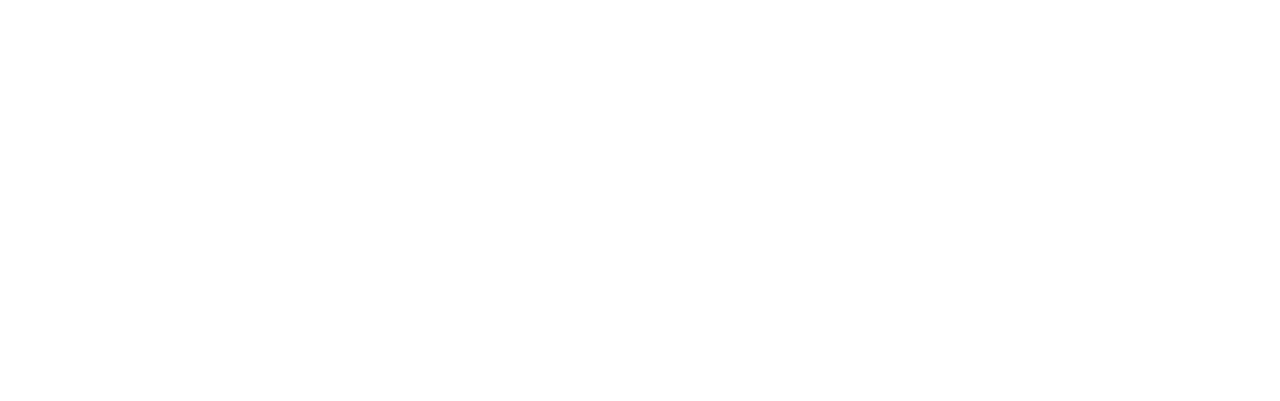
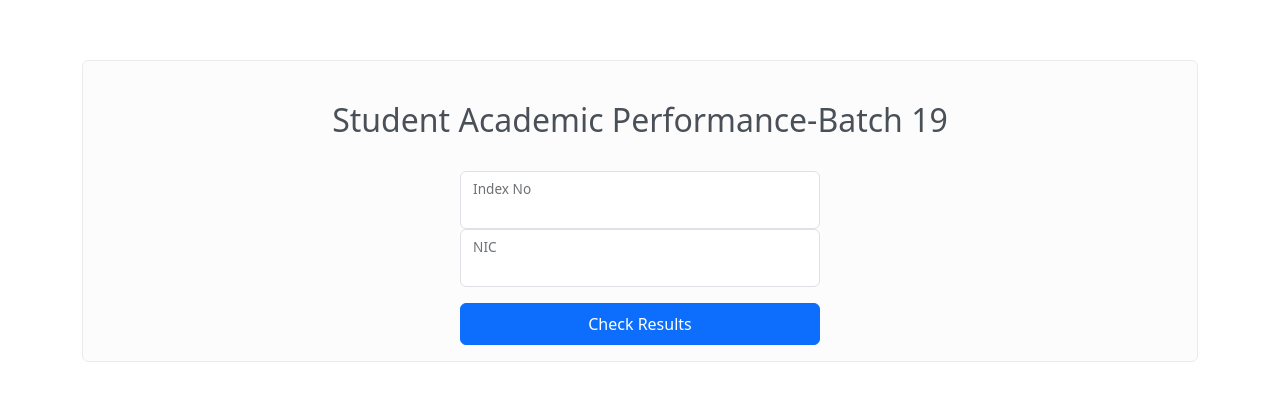
Before and after one commit to sudo-chmod/SAP-B19, a React (Create React App) app in the folder front-end/: page / in a window 1280 px wide. Shown: the part 181-582 px from the top of the page. Built offline with nearby package versions, Linux system fonts and the light colour scheme.

Commit message:
Login view

```diff
--- a/front-end/public/index.html
+++ b/front-end/public/index.html
@@ -24,6 +24,7 @@
       work correctly both with client-side routing and a non-root public URL.
       Learn how to configure a non-root public URL by running `npm run build`.
     -->
+    <link href="https://cdn.jsdelivr.net/npm/bootstrap@5.3.3/dist/css/bootstrap.min.css" rel="stylesheet" integrity="sha384-QWTKZyjpPEjISv5WaRU9OFeRpok6YctnYmDr5pNlyT2bRjXh0JMhjY6hW+ALEwIH" crossorigin="anonymous">
     <title>React App</title>
   </head>
   <body>
--- a/front-end/src/App.js
+++ b/front-end/src/App.js
@@ -1,6 +1,6 @@
 import React, { useState } from "react";
 import axios from 'axios';
-
+const state = "First";
 function App() {
   const [state, setState] = useState("First");
   const [index, setIndex] = useState("");
@@ -33,11 +33,40 @@
       });
   };
 
+
+
   return (
+    <>
       <div>
         {state === "First" && (
           <div>
-          {/* Create the Login Page */}
+            <div className="container" >
+              <div className="row align-items-center" style={{ height: '100vh' }}>
+                <div className="col-12">
+                  <div className="alert alert-light" role="alert">
+                    {/* <div style={{ textAlign: 'center' }}>
+                      <img src="ucsc.png" style={{ width: '150px' }} alt="UCSC logo" />
+                    </div> */}
+                    <br />
+                    <h2 className="alert-heading" style={{ textAlign: 'center' }}>Student Academic Performance-Batch 19</h2>
+                    <br />
+                    <main className="form-signin m-auto col-lg-4">
+                      <form onSubmit={sendData}>
+                        <div className="form-floating">
+                          <input className="form-control" type="text" value={index} onChange={(e) => setIndex(e.target.value)} id="no" name="no" />
+                          <label htmlFor="no">Index No</label>
+                        </div>
+                        <div className="form-floating">
+                          <input className="form-control" type="password" value={nic} onChange={(e) => setNic(e.target.value)} id="pw" name="pw" />
+                          <label htmlFor="pw">NIC</label>
+                        </div>
+                        <button className="btn btn-primary w-100 py-2" type="submit" style={{ marginTop: '2vh' }}>Check Results</button>
+                      </form>
+                    </main>
+                  </div>
+                </div>
+              </div>
+            </div>
           </div>
         )}
         {state === "Normal" && (
@@ -61,6 +90,7 @@
           </div>
         )}
       </div>
+    </>
   );
 }
 
```
Also changed, not shown: front-end/public/ucsc.png (added). Lines whose indentation alone changed are shown as unchanged.
